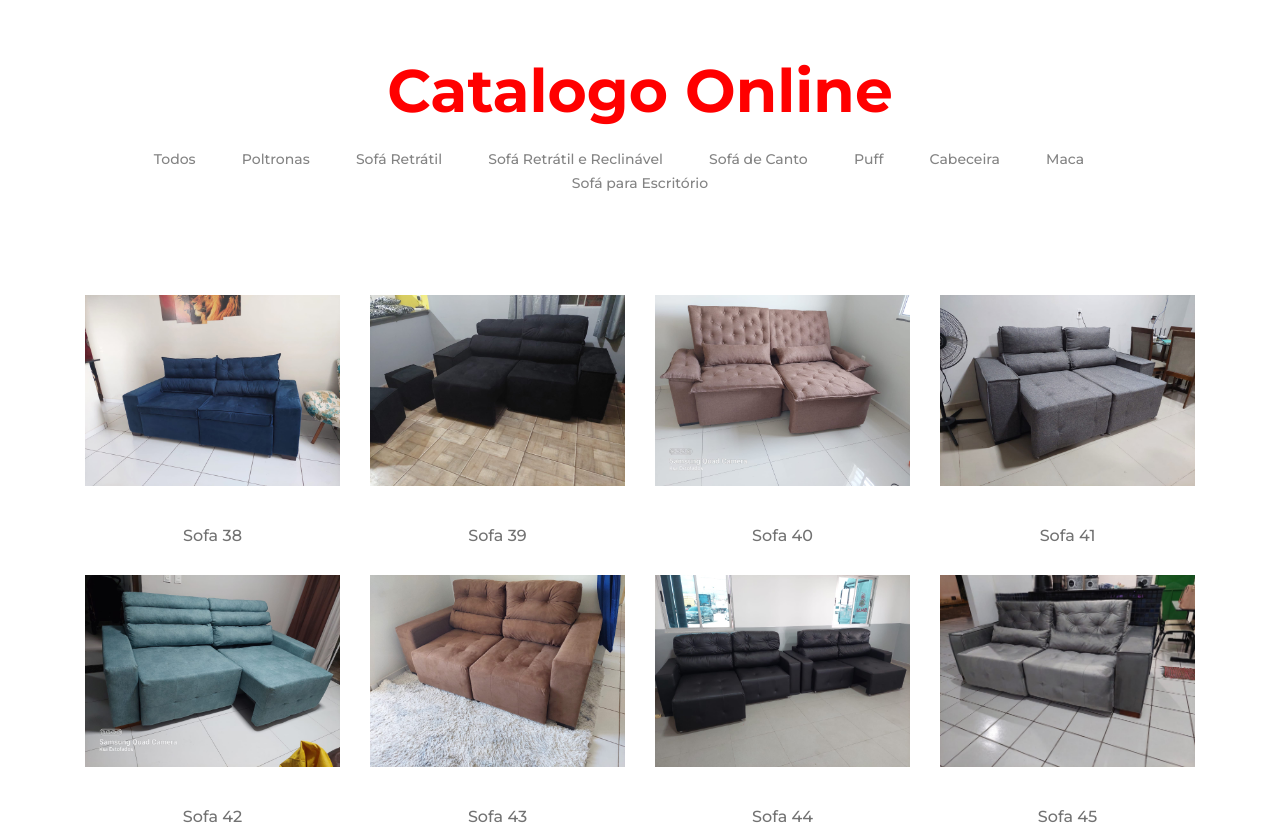
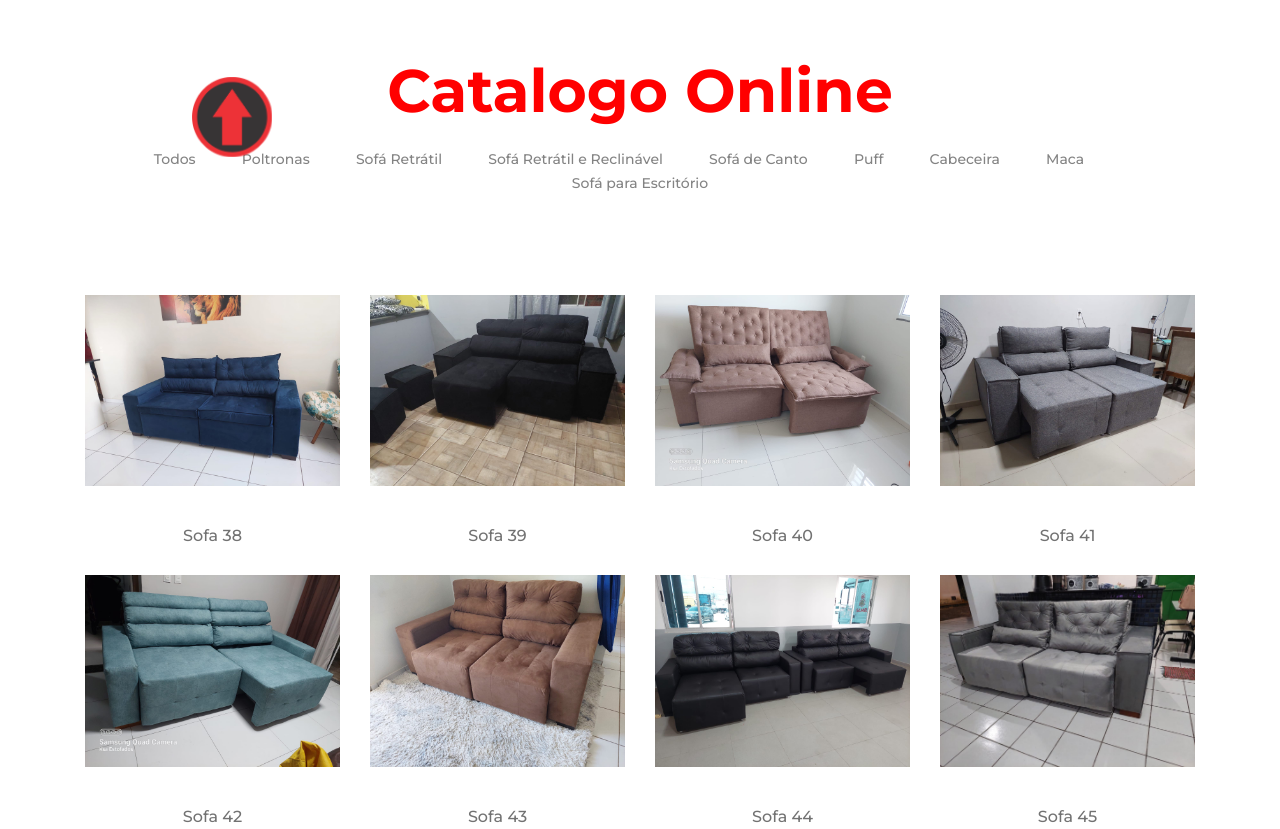
Before and after one commit to ronaldcarvalhodev/teste-catalogo-ksa-estofados, a plain HTML site: page index.html in a window 1280 px wide. Shown: the top 829 px of the page. Drawn offline with Linux system fonts and the light colour scheme; files whose address does not match are found by name.

Commit message:
adição do botao de subir

```diff
--- a/css/style.css
+++ b/css/style.css
@@ -2363,4 +2363,20 @@ ol {
 	}
 }
 
-/* PRODUÇÃO MINHA PARA O BOTAO FIXO */
+
+/* botaofixodatela */
+
+.botao{
+	height: 5rem;
+	width: 5rem;
+	margin-left:15%;
+	margin-top: 6%;
+	position: fixed;
+	z-index: 1000;
+}
+
+.botao:hover{
+
+	box-shadow: 0px 0px 15px rgba(0, 0, 0, 0.5);
+	border-radius: 50%;
+}
--- a/index.html
+++ b/index.html
@@ -27,13 +27,22 @@
 
 <body>
 
+    <!-- botao fixo em HTML -->
+
+    <div class="botaofixodatela">
+        <a href="index.html#ancora">
+        <img class="botao" src="./seta1.png">
+        </a>
+    </div>
+
+
     <!-- sessão de produtos -->
     <section class="latest-products spad">
         <div class="container">
             <div class="product-filter">
                 <div class="row">
                     <div class="col-lg-12 text-center">
-                        <div class="section-title">
+                        <div id="ancora"  class="section-title">
                             <h2>Catalogo Online</h2>
                         </div>
                         <ul class="product-controls">
```
Also changed, not shown: seta1.png (added).
